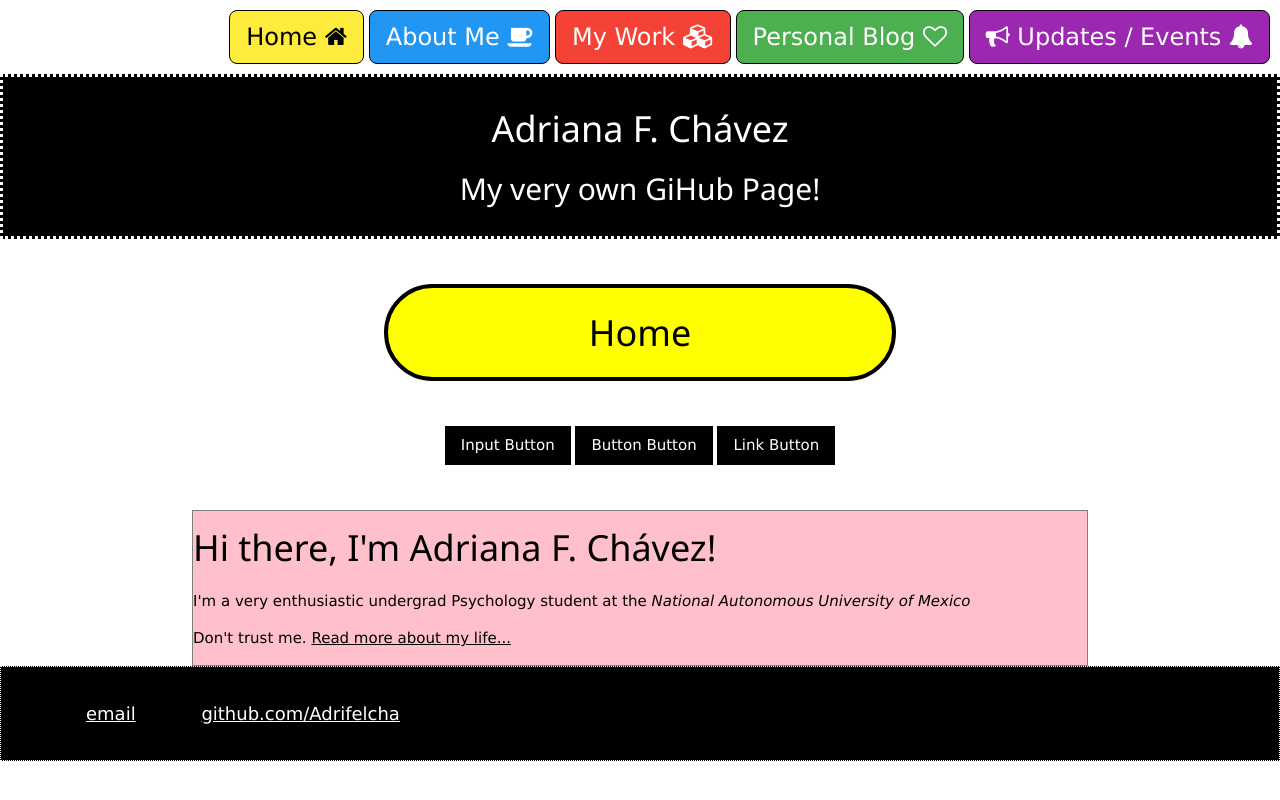
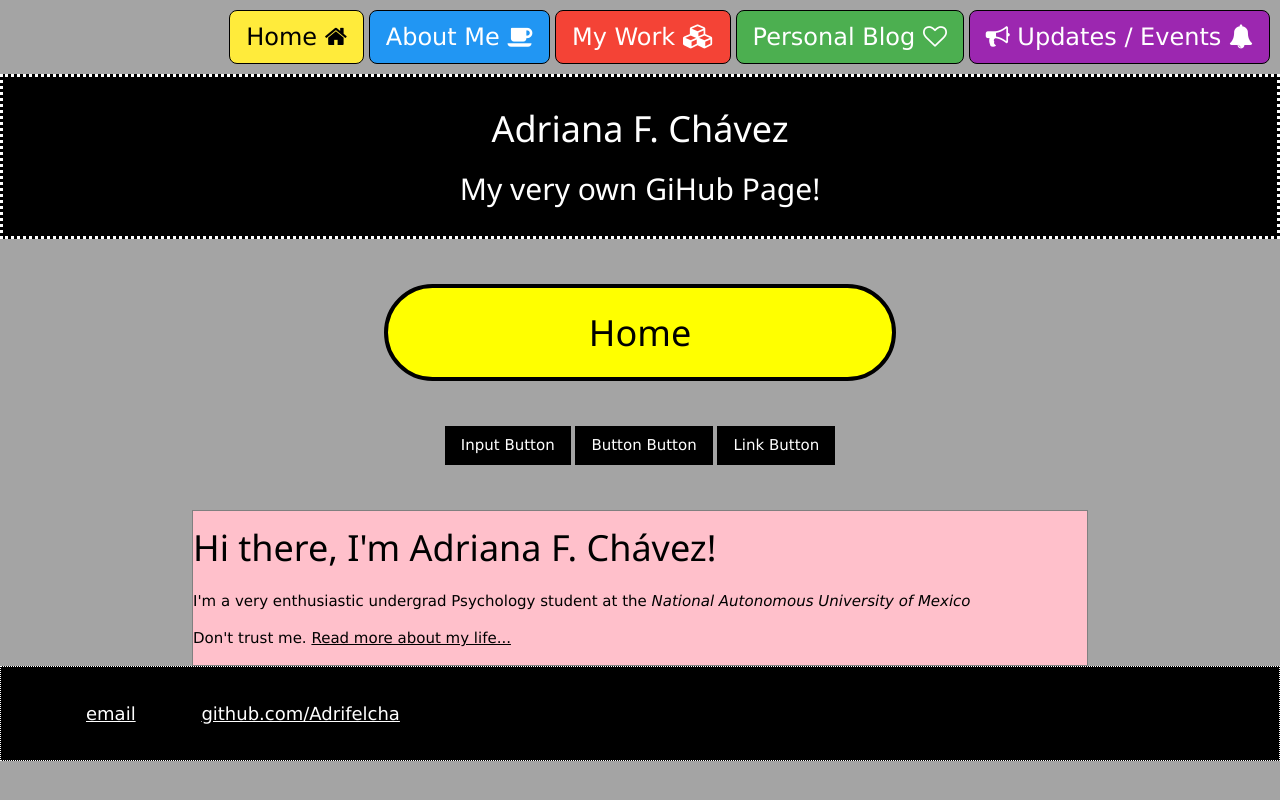
Before and after one commit to Adrifelcha/Adrifelcha-github.io, a Jekyll site: the page built from index.html, in a window 1280 px wide. Shown: the top 800 px of the page. Built offline with Jekyll 4.4.1, drawn with Linux system fonts in a browser that asks for light colours.

Commit message:
Update default.html

```diff
--- a/_layouts/default.html
+++ b/_layouts/default.html
@@ -45,6 +45,7 @@
 			body {
  				margin-top: 10px auto;
     				width: 100%;
+				background-color: #A4A4A4;
 			}
 
 			nav {
```
